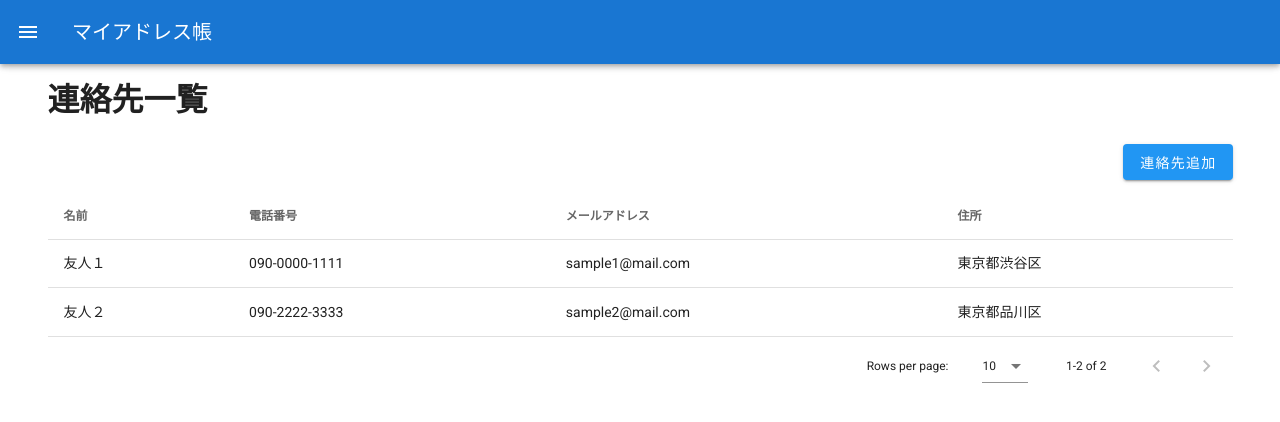
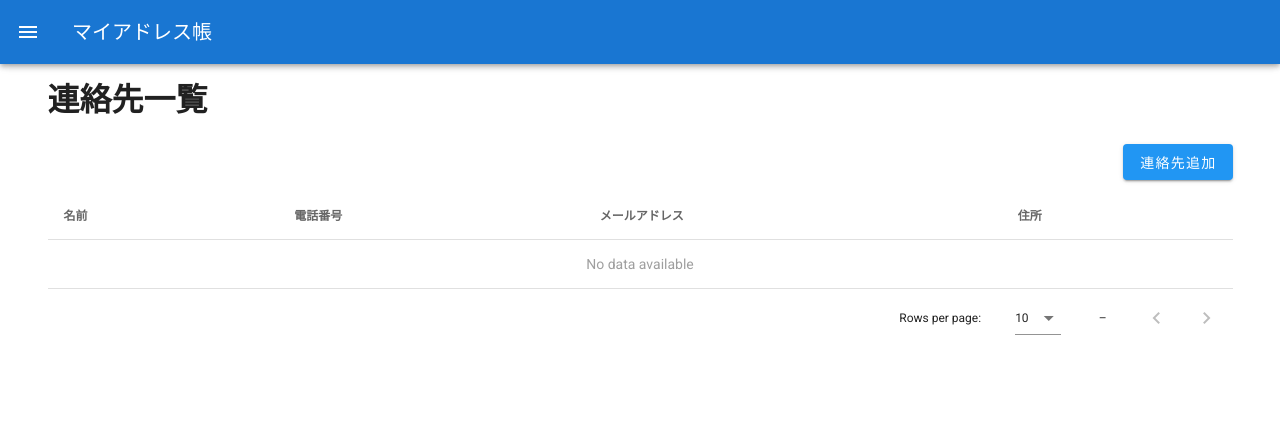
Before and after one commit to sanoyo/all-for-okan-vue, a Vue app: page /addresses in a window 1280 px wide. Shown: the top 422 px of the page. Built offline with nearby package versions, Linux system fonts and the light colour scheme.

Commit message:
Createメソッド追加

```diff
--- a/src/store/index.js
+++ b/src/store/index.js
@@ -5,16 +5,23 @@ Vue.use(Vuex)
 
 export default new Vuex.Store({
   state: {
-    drawer: false
+    drawer: false,
+    addresses: []
   },
   mutations: {
     toggleSideMenu (state) {
       state.drawer = !state.drawer
+    },
+    addAddress (state, address) {
+      state.addresses.push(address)
     }
   },
   actions: {
     toggleSideMenu ({ commit }) {
       commit('toggleSideMenu')
+    },
+    addAddress ({ commit }, address) {
+      commit('addAddress', address)
     }
   },
   modules: {
--- a/src/views/AddressForm.vue
+++ b/src/views/AddressForm.vue
@@ -15,7 +15,7 @@
                <v-text-field v-model="address.address" label="住所"></v-text-field>
                <div class="text-center">
                  <v-btn @click="$router.push({ name: 'addresses' })">キャンセル</v-btn>
-                 <v-btn color="info" class="ml-2">保存</v-btn>
+                 <v-btn color="info" class="ml-2" @click="submit">保存</v-btn>
                </div>
             </v-form>
           </v-card-text>
@@ -26,11 +26,21 @@
 </template>
 
 <script>
+import { mapActions } from 'vuex'
+
 export default {
   data () {
     return {
       address: {}
     }
+  },
+  methods: {
+    submit () {
+      this.addAddress(this.address)
+      this.$router.push({ name: 'addresses' })
+      this.address = {}
+    },
+    ...mapActions(['addAddress'])
   }
 }
 </script>
--- a/src/views/Addresses.vue
+++ b/src/views/Addresses.vue
@@ -29,6 +29,9 @@
 
 <script>
 export default {
+  created () {
+    this.addresses = this.$store.state.addresses
+  },
   data () {
     return {
       headers: [
@@ -37,20 +40,7 @@ export default {
         { text: 'メールアドレス', value: 'email' },
         { text: '住所', value: 'address' }
       ],
-      addresses: [
-        {
-          name: '友人１',
-          tel: '090-0000-1111',
-          email: 'sample1@mail.com',
-          address: '東京都渋谷区'
-        },
-        {
-          name: '友人２',
-          tel: '090-2222-3333',
-          email: 'sample2@mail.com',
-          address: '東京都品川区'
-        }
-      ]
+      addresses: []
     }
   }
 }
```
